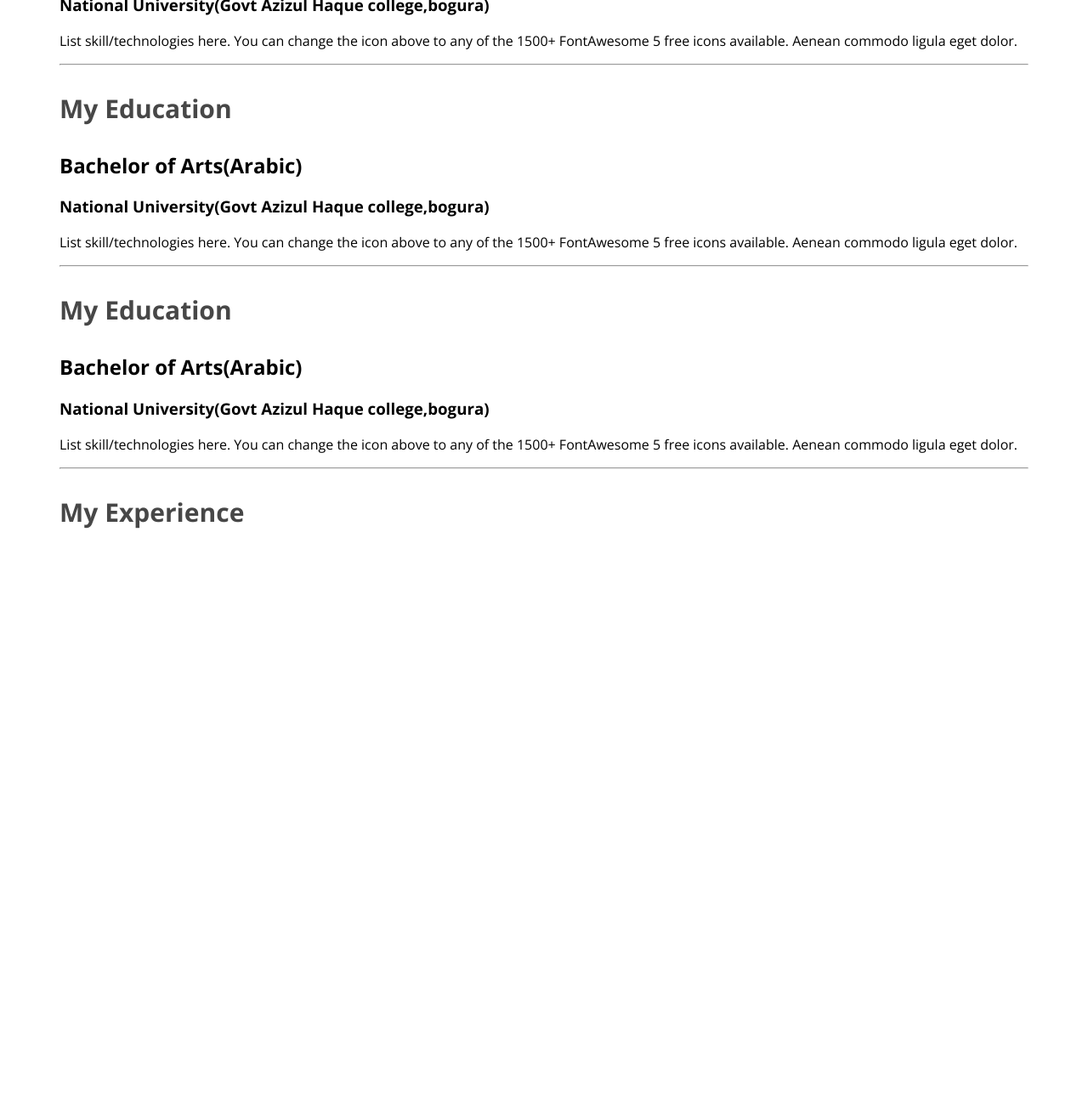
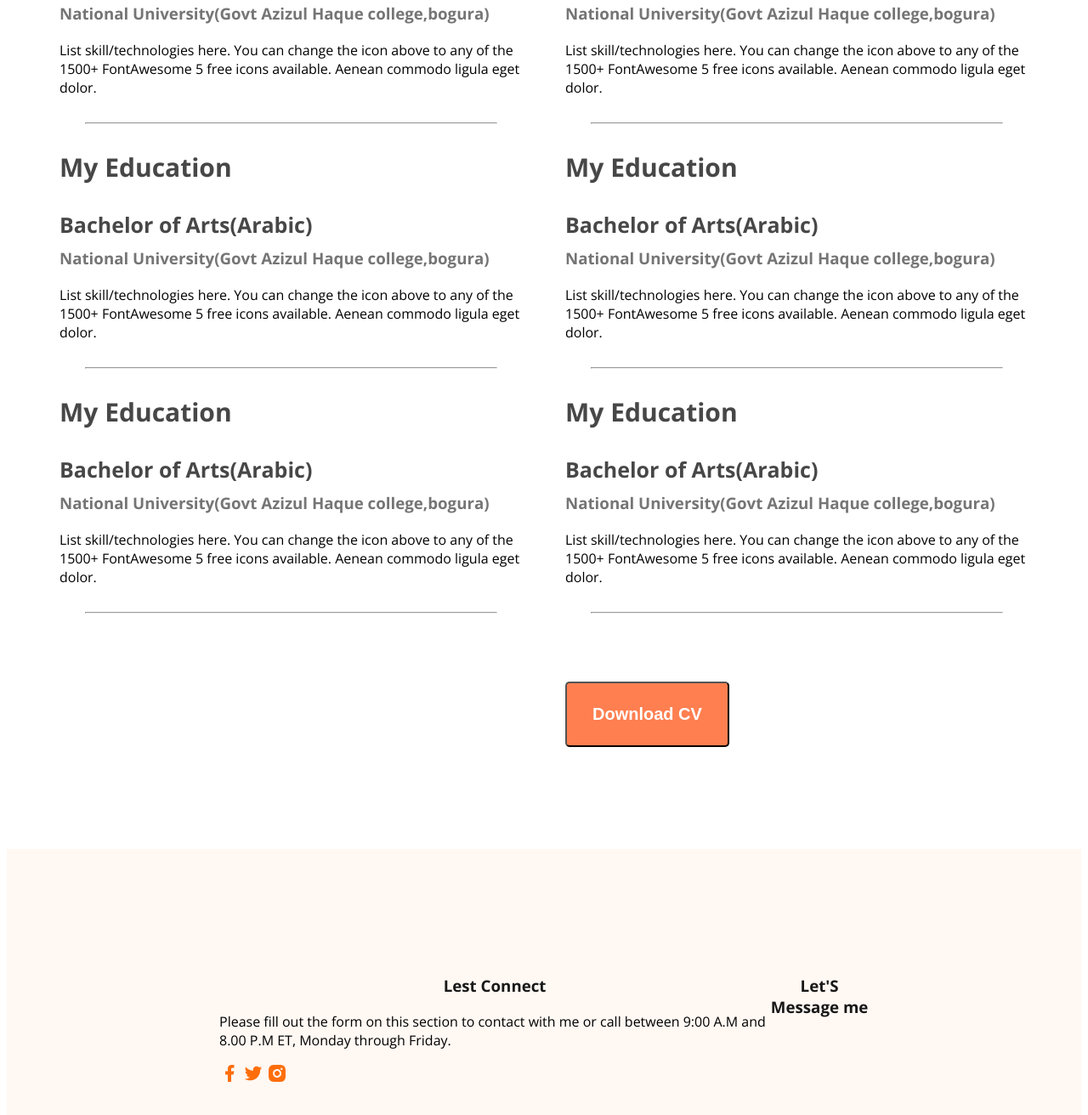
Before and after one commit to abuhujaifa022/web-github-portfolio, a plain HTML site: page index.html in a window 1280 px wide. Shown: the part 2346-3658 px from the top of the page at 85% size. Before the commit the page ends 2999 px from the top, so only its background shows below. Drawn offline with nearby package versions, Linux system fonts and the light colour scheme.

Commit message:
basic footer

```diff
--- a/index.html
+++ b/index.html
@@ -120,15 +120,53 @@
      </div><hr>
                    </div>
 
+                   <div class="resume-column">
 
-
-                   <div class="resume-column">
-                    <h3 class="resume-colun-title">My Experience</h3>
+                    <div class="resume-container">
+                         <!-- .resume-column*2>.resume-colun-title -->
+                         <div class="resume-column">
+                           <h3 class="resume-colun-title">My Experience</h3>
+                          <div class="resume-item">
+                          <h2 class="resume-item-title">Bachelor of Arts(Arabic)</h2>
+                          <h3 class="resume-item-institute">National University(Govt Azizul Haque college,bogura)</h3>
+                          <p class="resumi-item-description">List skill/technologies here. You can change the icon above
+                               to any of the 1500+ FontAwesome 5 free icons available. Aenean commodo ligula eget dolor.</p>
+                     </div><hr>
+                     <h3 class="resume-colun-title">My Education</h3>
+                     <div class="resume-item">
+                     <h2 class="resume-item-title">Bachelor of Arts(Arabic)</h2>
+                     <h3 class="resume-item-institute">National University(Govt Azizul Haque college,bogura)</h3>
+                     <p class="resumi-item-description">List skill/technologies here. You can change the icon above
+                          to any of the 1500+ FontAwesome 5 free icons available. Aenean commodo ligula eget dolor.</p>
+                </div><hr>
+                <h3 class="resume-colun-title">My Education</h3>
+                <div class="resume-item">
+                <h2 class="resume-item-title">Bachelor of Arts(Arabic)</h2>
+                <h3 class="resume-item-institute">National University(Govt Azizul Haque college,bogura)</h3>
+                <p class="resumi-item-description">List skill/technologies here. You can change the icon above
+                     to any of the 1500+ FontAwesome 5 free icons available. Aenean commodo ligula eget dolor.</p>
+           </div><hr>
                    </div>
+               </div>
+               <div class="download-cv">
+                    <button class="btn-primary">Download CV</button>
                </div>
           </section>
     </main>
     <footer>
+     <div class="footer-column">
+          <h3 class="section-title">Lest Connect</h3>
+          <p class="section-desceipt">Please fill out the form on this section to contact with me or call between 9:00 A.M and 8.00 P.M ET, Monday through Friday.</p>
+          <div class="social-links">
+           <a href=""><img src="images/icons/facebook.png" alt=""></a>
+           <a href=""><img src="images/icons/twitter.png" alt=""></a>
+           <a href=""><img src="images/icons/insta.png" alt=""></a>
+          </div>
+     </div>
+     <div class="footer-column">
+          <h3 class="section-title">Let'S Message me</h3>
+     </div>
+
 
     </footer>
 </body>
--- a/styles/portfolio.css
+++ b/styles/portfolio.css
@@ -138,3 +138,37 @@ main section{
    font-size: 30px;
    font-weight: 700;
 }
+.resume-container{
+   display: flex;
+   gap: 50px;
+}
+.resume-item-title{
+  color: #474747;
+  font-size: 25px;
+  font-weight: 700;
+  margin-bottom: 10px;
+
+}
+.resume-item-institute{
+
+   margin-bottom: 20px;
+   margin-top: 0px;
+}
+.resume-item-institute, .resume-item-description{
+    color: #757575;
+}
+.resume-container hr{
+margin: 30px;
+}
+.download-cv{
+text-align: left;
+margin-top: 50px;
+}
+/* footer style */
+
+footer{
+   display: flex;
+   background: #fff8f3;
+   margin-top: 120px;
+   padding: 130px  250px;
+}
```
